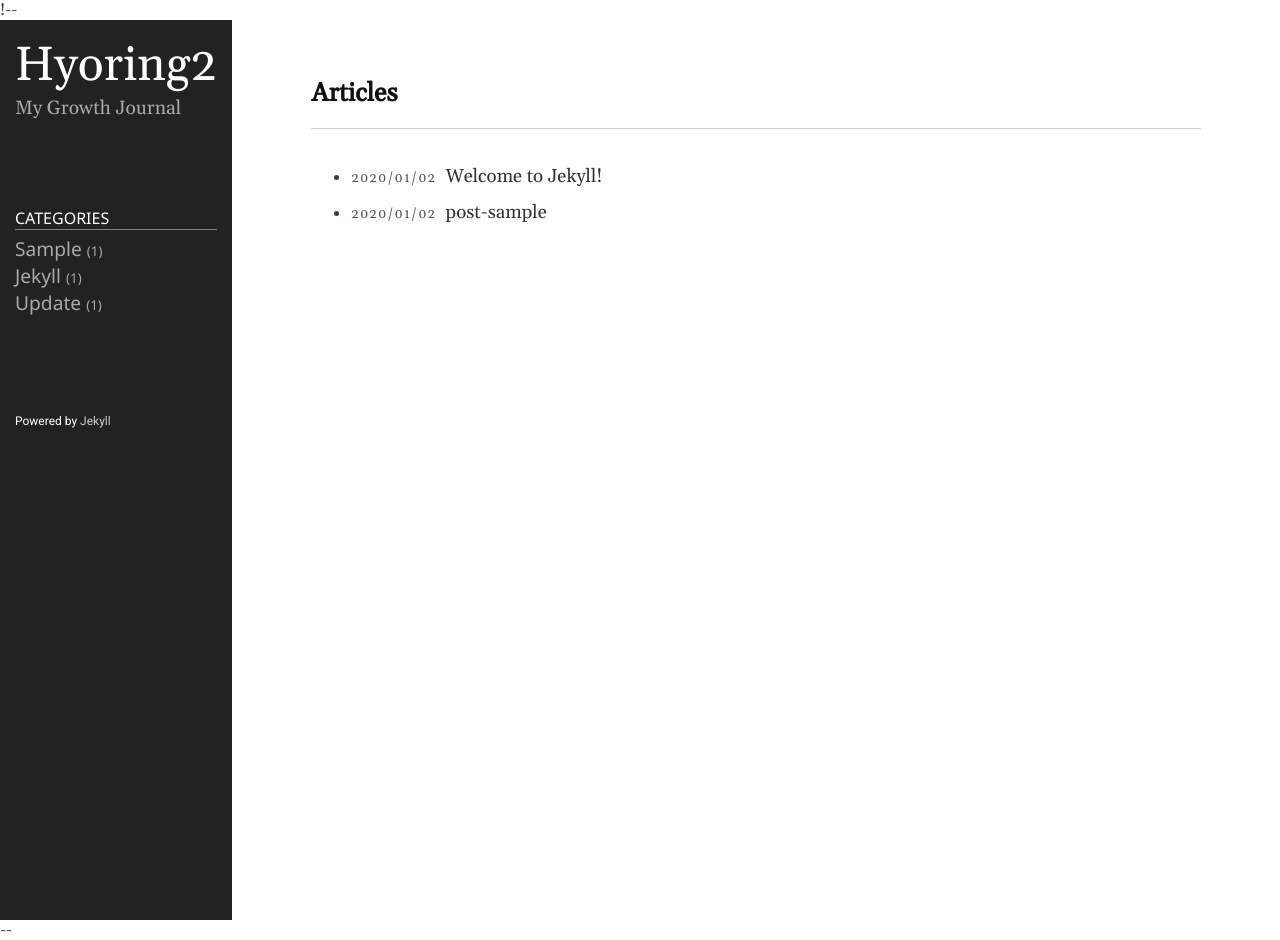
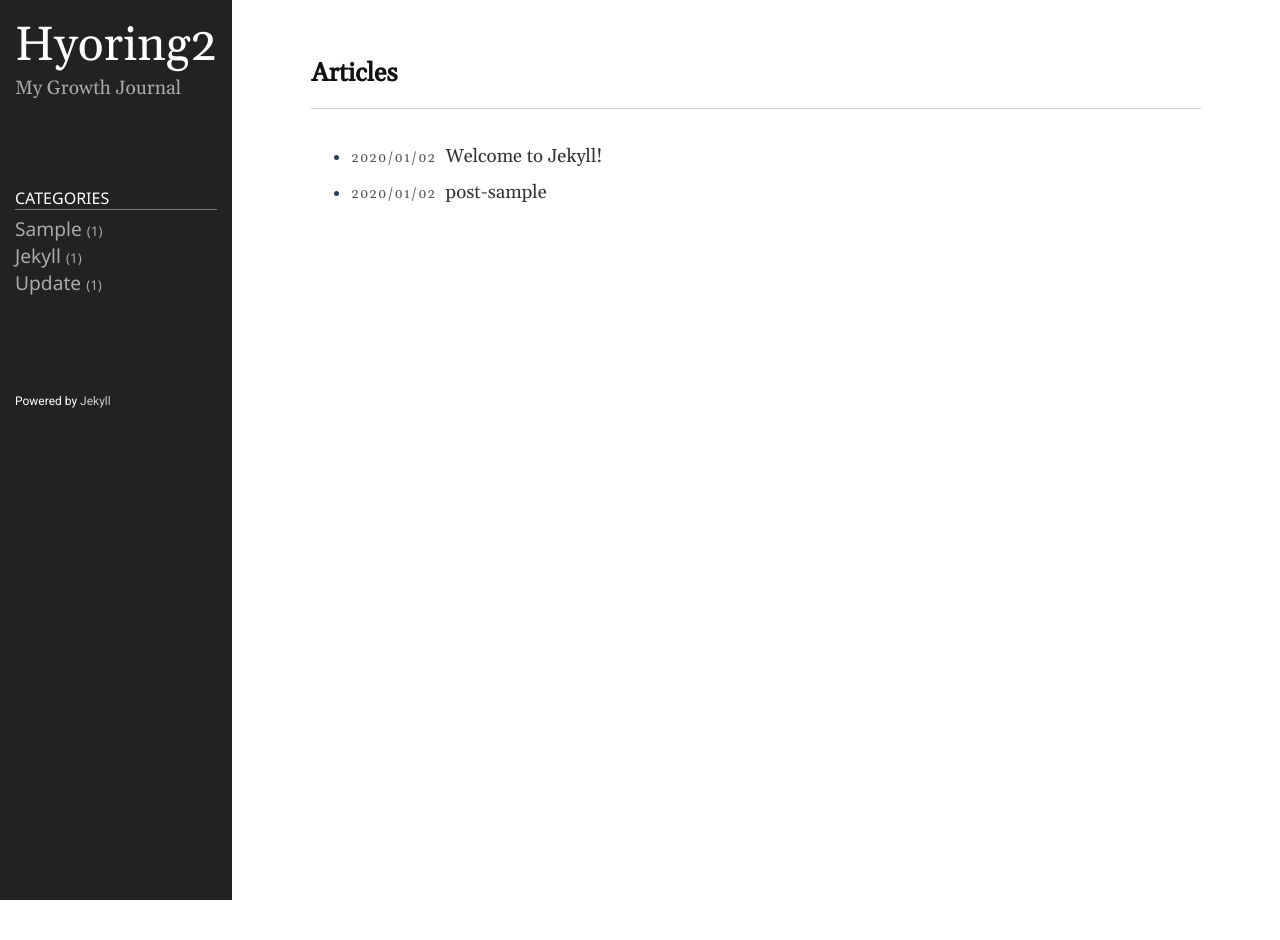
Before and after one commit to hyoring-D/Hyoring-D.github.io, a Jekyll site: the page built from index.md, in a window 1280 px wide. Built offline with Jekyll 4.4.1, drawn with Linux system fonts in a browser that asks for light colours; after the commit the page ends 900 px from its top, so only the background shows below that.

```diff
--- a/_layouts/default.html
+++ b/_layouts/default.html
@@ -1 +1 @@
-!-- {%- include default.html -%} --
+{%- include default.html -%}
```
